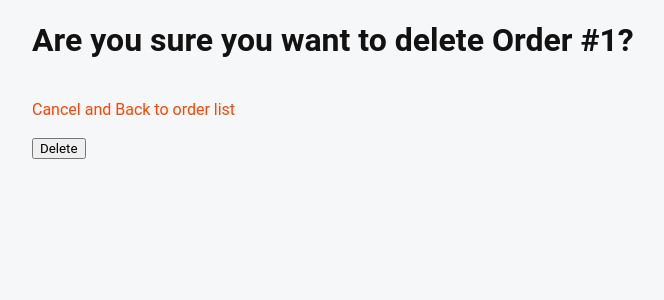
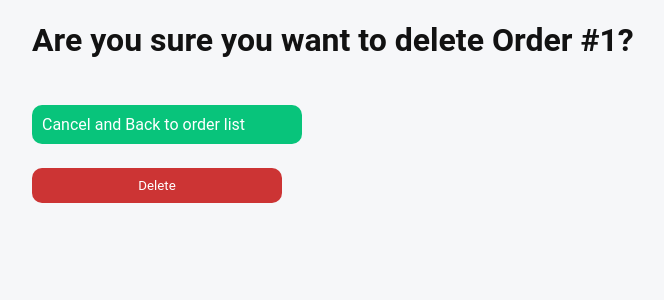
Before and after one commit to shamil-kurbanov/DjangoShop, a Django app: page /shop/orders/1/confirm-delete/ in a window 1280 px wide. Shown: the part 100-400 px from the top of the page, without its empty margins (108-772 px from the left). Run offline with Django 4.2, Linux system fonts and the light colour scheme; tables that the repository leaves empty hold one stand-in row (values such as "Sample post").

Commit message:
Improved UI/UX by updating the CSS file and various Django templates for order and product actions.

```diff
--- a/mysite/accounts/management/commands/bind_user.py
+++ b/mysite/accounts/management/commands/bind_user.py
@@ -4,7 +4,7 @@ from django.core.management import BaseCommand
 
 class Command(BaseCommand):
     def handle(self, *args, **options):
-        user = User.objects.get(pk=2)
+        user = User.objects.get(pk=1)
         group, created = Group.objects.get_or_create(
             name="profile_manager",
         )
--- a/mysite/shopapp/static/css/main.css
+++ b/mysite/shopapp/static/css/main.css
@@ -97,4 +97,45 @@
   margin-top: 20px;
 }
 
+.btn-delete {
+}
+
+.btn-cancel > a{
+	max-width: 250px;
+	display: block;
+	margin-top: 5px;
+	padding: 10px;
+  	background-color: #08c47b;
+  	color: #fff;
+  	border: none;
+  	border-radius: 10px;
+  	cursor: pointer;
+}
+
+.fixed-container form .btn-delete > button{
+	max-width: 250px;
+	display: block;
+	margin-top: 5px;
+	padding: 10px;
+  	background-color: #CC3434;
+  	color: #fff;
+  	border: none;
+  	border-radius: 10px;
+  	cursor: pointer;
+}
+
 /* -------------------------------------------- */
+.fixed-container form button,
+.fixed-container form input[type="submit"]{
+  width: 98%;
+  padding: 10px;
+  background-color: #007bff;
+  color: #fff;
+  border: none;
+  border-radius: 10px;
+  cursor: pointer;
+}
+
+.fixed-container form button:hover {
+  background-color: #0056b3;
+}
--- a/mysite/shopapp/templates/shopapp/order_confirm_delete.html
+++ b/mysite/shopapp/templates/shopapp/order_confirm_delete.html
@@ -1,13 +1,16 @@
 {% extends 'accounts/base.html' %}
+{% load static %}
+<link rel="stylesheet" href="{% static 'css/main.css' %}">
 
 {% block title %}
 	Confirm delete {{ object.name }}
 {% endblock %}
 
 {% block body %}
+    <div class="fixed-container">
         <h1>Are you sure you want to delete  Order #{{ object.pk }}?</h1>
         <br>
-	<div>
+        <div class="btn-cancel">
             <a href="{% url 'shopapp:orders_list'%}">Cancel and Back to order list</a>
         </div>
         <br>
@@ -15,7 +18,11 @@
             <form method="post">
                 {% csrf_token %}
                 {{ form.as_p }}
+                <div class="btn-delete">
                     <button type="submit">Delete</button>
+                </div>
             </form>
         </div>
+    </div>
+
 {% endblock %}
```
Also changed, not shown: mysite/shopapp/templates/shopapp/product_confirm_delete.html (+5 -3 lines), mysite/textfile.txt (+12 -0 lines). Lines whose indentation alone changed are shown as unchanged.
